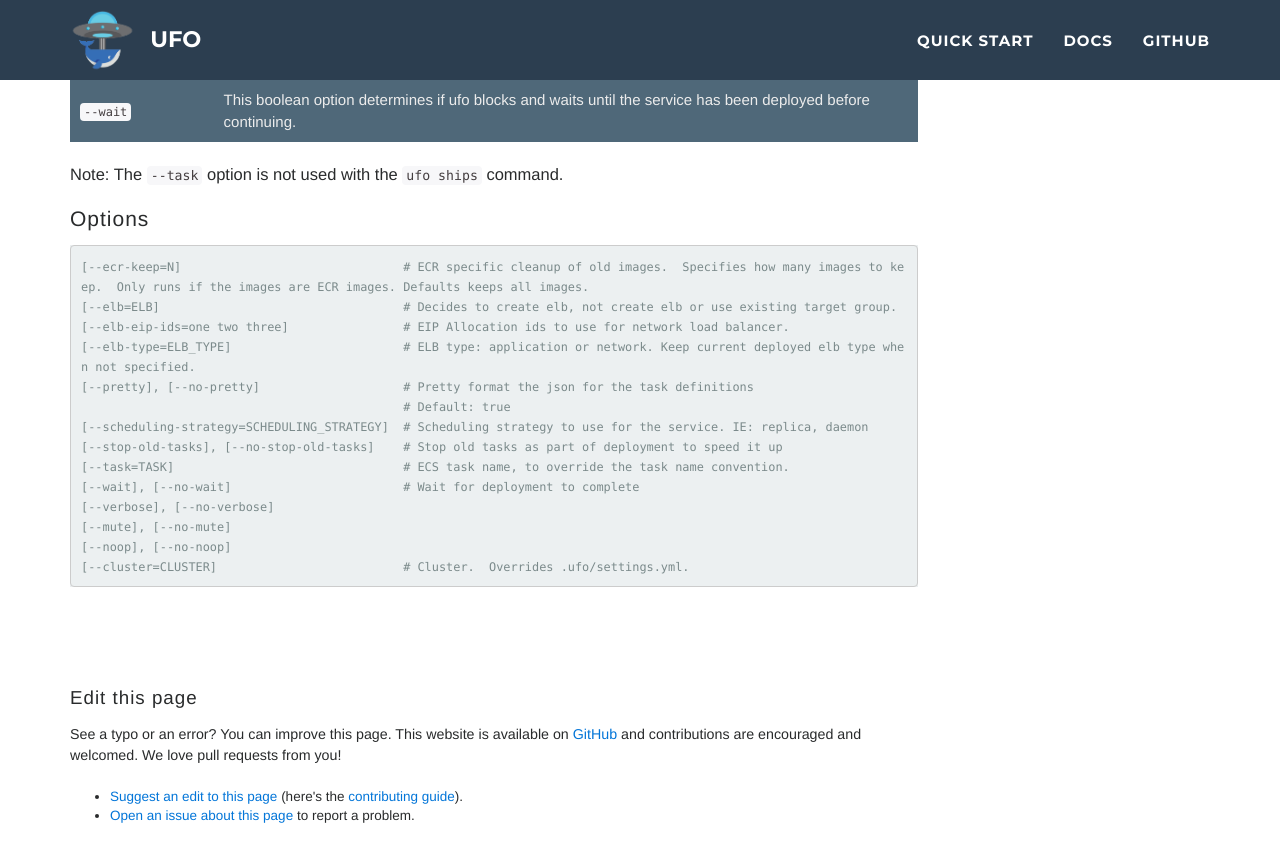
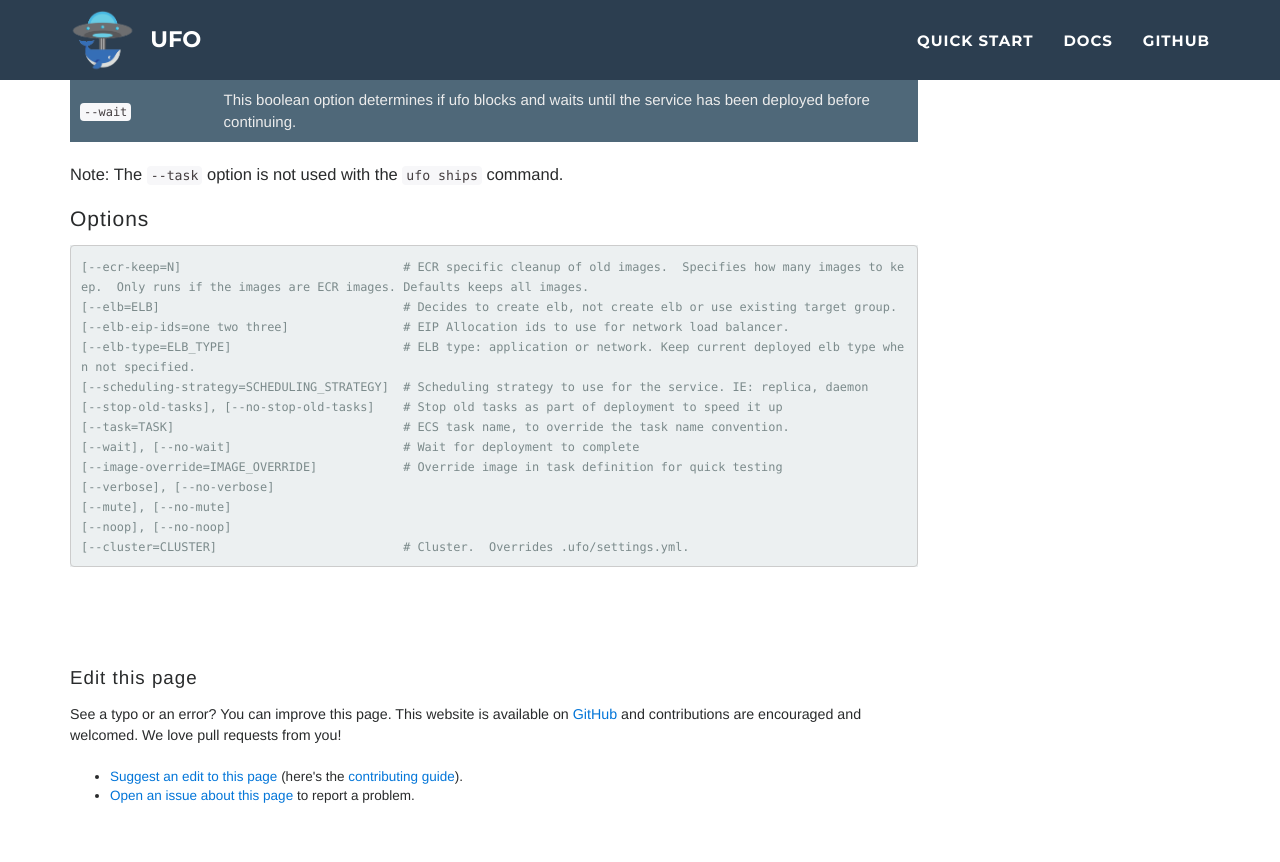
Before and after one commit to boltops-tools/ufo, a Jekyll site: the page built from docs/_reference/ufo-ships.md, in a window 1280 px wide and 900 px high, scrolled down 1857 px. Shown: the top 862 px of the window. Built offline with Jekyll 4.4.1, drawn with Linux system fonts in a browser that asks for light colours.

Commit message:
docs updated by circleci

```diff
--- a/docs/_reference/ufo-ships.md
+++ b/docs/_reference/ufo-ships.md
@@ -55,12 +55,11 @@ Note: The `--task` option is not used with the `ufo ships` command.
 [--elb=ELB]                                  # Decides to create elb, not create elb or use existing target group.
 [--elb-eip-ids=one two three]                # EIP Allocation ids to use for network load balancer.
 [--elb-type=ELB_TYPE]                        # ELB type: application or network. Keep current deployed elb type when not specified.
-[--pretty], [--no-pretty]                    # Pretty format the json for the task definitions
-                                             # Default: true
 [--scheduling-strategy=SCHEDULING_STRATEGY]  # Scheduling strategy to use for the service. IE: replica, daemon
 [--stop-old-tasks], [--no-stop-old-tasks]    # Stop old tasks as part of deployment to speed it up
 [--task=TASK]                                # ECS task name, to override the task name convention.
 [--wait], [--no-wait]                        # Wait for deployment to complete
+[--image-override=IMAGE_OVERRIDE]            # Override image in task definition for quick testing
 [--verbose], [--no-verbose]
 [--mute], [--no-mute]
 [--noop], [--no-noop]
```
Also changed, not shown: docs/_reference/ufo-deploy.md (+1 -2 lines), docs/_reference/ufo-rollback.md (+2 -0 lines), docs/_reference/ufo-ship.md (+1 -2 lines), docs/_reference/ufo-tasks-build.md (+1 -2 lines).
